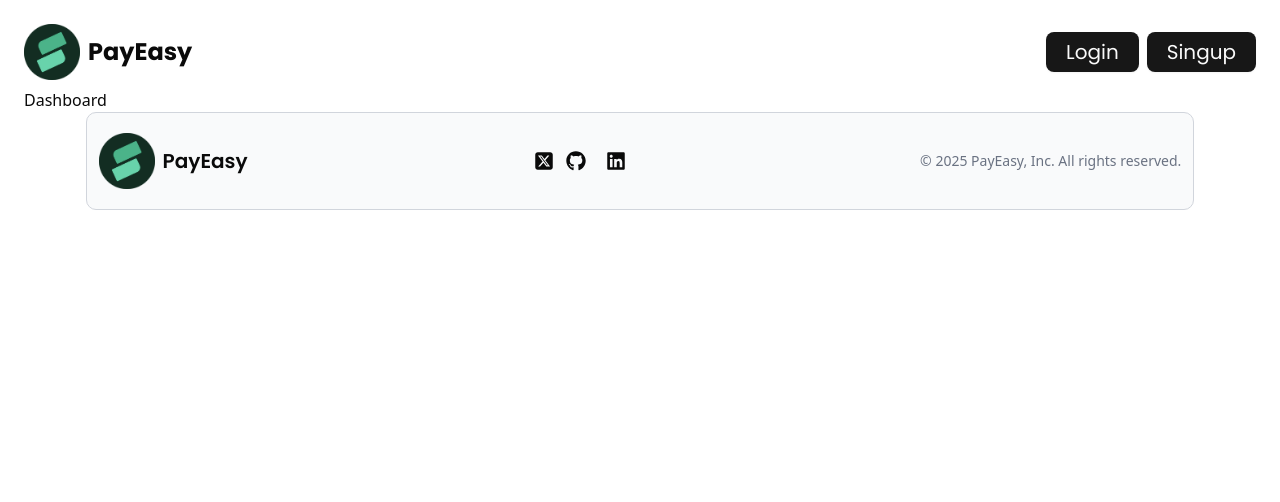
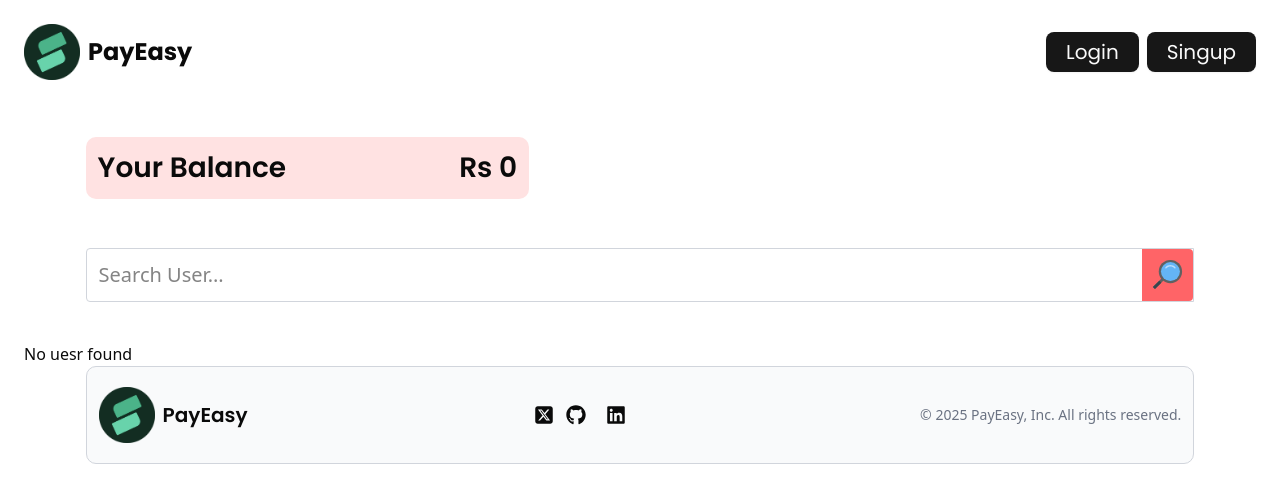
Before and after one commit to parasss19/Payment-App, a React (Vite) app in the folder frontend/: page /dashboard in a window 1280 px wide. Shown: the top 502 px of the page. Built offline with nearby package versions, Linux system fonts and the light colour scheme.

Commit message:
ui: Dashboard page added

```diff
--- a/frontend/src/pages/Dashboard.jsx
+++ b/frontend/src/pages/Dashboard.jsx
@@ -1,8 +1,20 @@
+import AllUsers from '@/components/AllUsers'
+import BalanceCard from '@/components/BalanceCard'
+import Filter from '@/components/Filter'
 import React from 'react'
 
 const Dashboard = () => {
   return (
-    <div>Dashboard</div>
+    <div>
+      {/* Balance Card */}
+      <BalanceCard/>
+
+      {/* Filter */}
+      <Filter/>
+
+      {/* All users */}
+      <AllUsers/>
+    </div>
   )
 }
 
```
